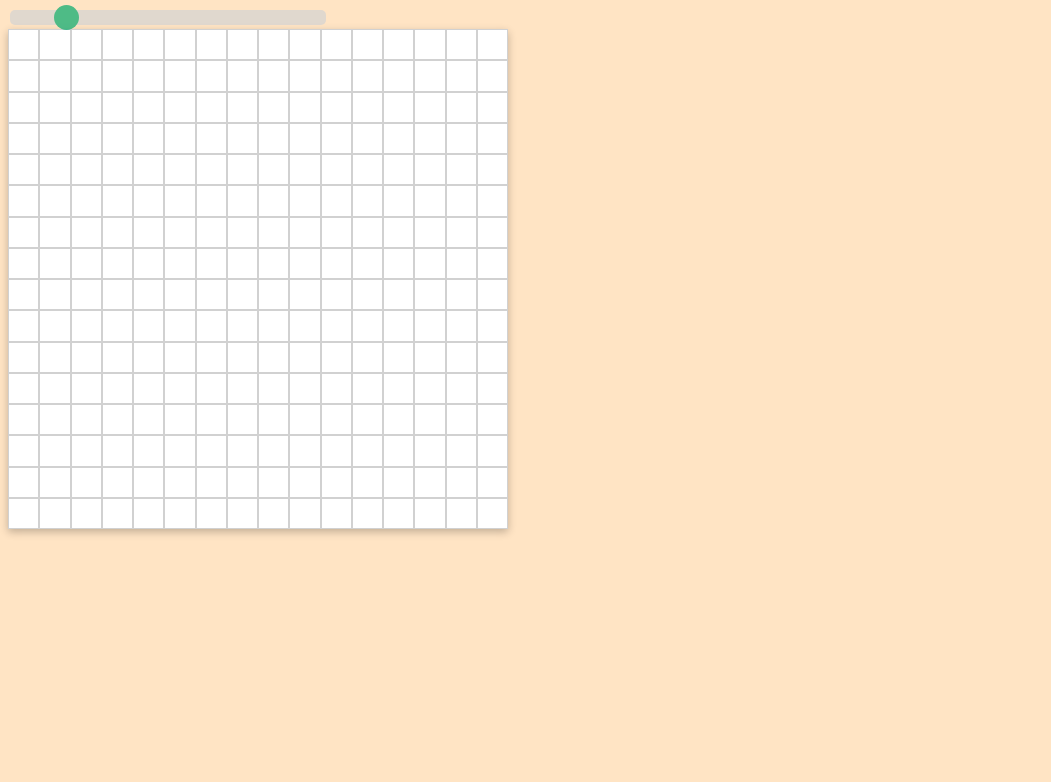
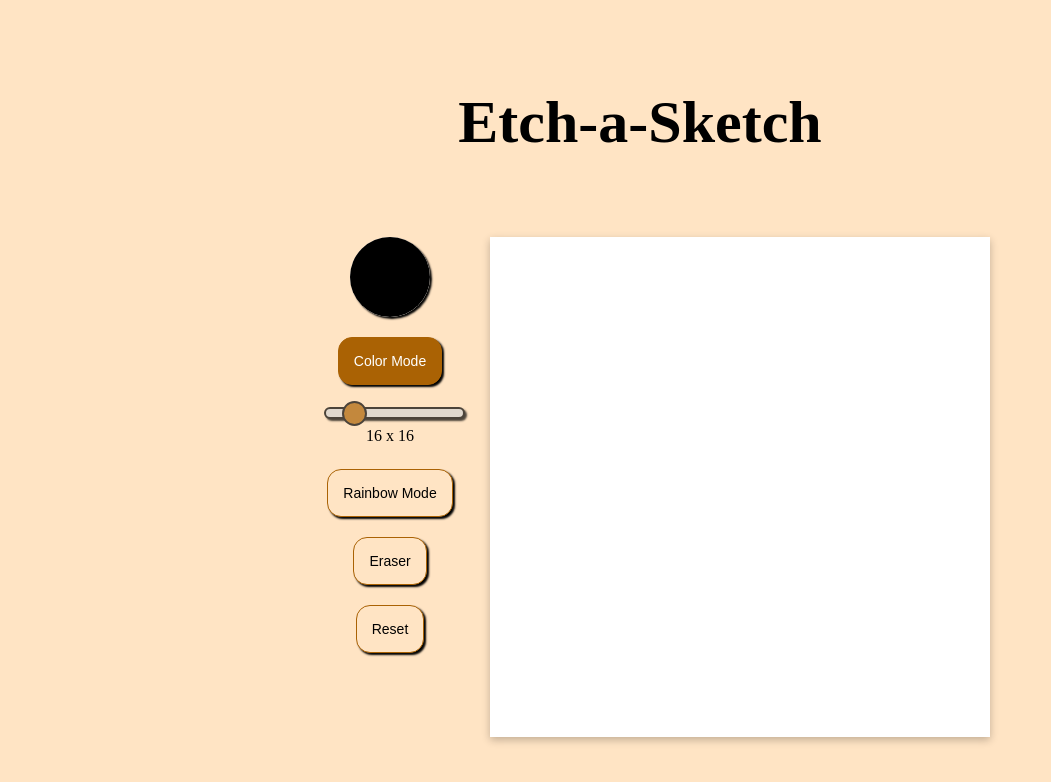
Before and after one commit to subit419/etch-a-sketch, a plain HTML site: page index.html in a window 1280 px wide. Shown: the whole page, without its empty margins (0-1051 px from the left). Drawn offline with Linux system fonts and the light colour scheme.

Commit message:
the whole project done

```diff
--- a/etch-a-sketch.css
+++ b/etch-a-sketch.css
@@ -1,37 +1,62 @@
 body {
     background-color: bisque;
 }
+.title{
+    font-size: 60px;
+}
+.canvas {
+    display:flex;
+    justify-content: center;
+
+}
+header {
+    display:flex;
+    padding: 40px 0;
+    /* background-color:#a77945; */
+   justify-content: center;
+}
+
+.settings {
+    /* flex-grow: 1; */
+    flex-basis:200px;
+    display: flex;
+    flex-direction: column;
+    gap: 20px;
+    align-items: center;
+}
+
 .container {
     display: grid;
     height: 500px;
-    width: 500px;
+    flex-basis: 500px;
     box-shadow: rgba(0, 0, 0, 0.24) 0px 3px 8px;
-}
-.row {
-    display: flex;
-    width: auto;
-    height: auto;
-    border: none;
-    justify-content: center;
+
 }
 
 .cell{
     width: auto;
     height: auto;
-    border: 1px solid rgba(25, 25, 25, .2);
+    /* border: 1px solid rgba(25, 25, 25, .2); */
     background-color: white;
+}
+
+#sliderValue {
+    text-align: center;
+    padding: 4px;
 }
 
 .slider {
     -webkit-appearance: none;
-    width: 25%;
-    height: 15px;
-    border-radius: 5px;
+    width: 100%;
+    height: 8px;
+    border-radius: 10px;
     background: #d3d3d3;
     outline: none;
     opacity: 0.7;
     -webkit-transition: .2s;
     transition: opacity .2s;
+    border: 2px solid black;
+    box-shadow: 2px 2px 2px black;
   }
 
   .slider::-webkit-slider-thumb {
@@ -40,14 +65,64 @@ body {
     width: 25px;
     height: 25px;
     border-radius: 50%;
-    background: #04AA6D;
+    background: #aa6204;
     cursor: pointer;
+    border: 2px solid black;
   }
 
   .slider::-moz-range-thumb {
     width: 25px;
     height: 25px;
     border-radius: 50%;
-    background: #04AA6D;
+    background: #aa6204;
     cursor: pointer;
   }
+  #drawColor {
+    position: absolute;
+    right: -8px;
+    top: -8px;
+    width: 96px;
+    height: 96px;
+    border: none;
+  }
+
+  .colorPickerContainer {
+
+    text-align: center;
+    position: relative;
+    overflow: hidden;
+    width: 80px;
+    height: 80px;
+    border: none;
+    border-radius: 80px;
+    box-shadow: 2px 2px 2px black;
+  }
+
+  .slidecontainer {
+    text-align: center;
+  }
+
+  .button {
+    background-color: bisque; /* Green */
+    border: 1px solid #aa6204;
+    color: black;
+    padding: 15px 15px;
+    text-align: center;
+    text-decoration: none;
+    display: inline-block;
+    font-size: 14px;
+    border-radius: 14px;
+    box-shadow: 2px 2px 2px black;
+  }
+
+  .active {
+    background-color: #aa6204; /* Green */
+    border: 1px solid #aa6204;
+    color: white;
+    padding: 15px 15px;
+    text-align: center;
+    text-decoration: none;
+    display: inline-block;
+    font-size: 14px;
+    border-radius: 14px;
+  }
--- a/etch-a-sketch.js
+++ b/etch-a-sketch.js
@@ -1,47 +1,93 @@
 const DEFAULT_GRID_SIZE = 16;
 const container = document.querySelector('.container');
 
-// for (let row = 1; row <= divRows; row++) {
-//     // Each Row has 16 columns of divs
-//     var divRow = document.createElement("Div");
-//     divRow.id = `row${row}`;
-//     divRow.className = "row"
-
-//     container.appendChild(divRow);
-//     let currentRow = document.querySelector(`#row${row}`);
-//     console.log(currentRow);
-
-//     for (let column = 1; column <= divColumns; column++) {
-//         var divColumn = document.createElement("Div");
-//         divColumn.id = `column${column}`;
-//         divColumn.className = "cell"
-
-
-//         currentRow.appendChild(divColumn);
-//     }
-// }
 function setupGrid(size) {
+    deleteCells();
     container.style.gridTemplateColumns = `repeat(${size}, 1fr)`;
     container.style.gridTemplateRows = `repeat(${size}, 1fr)`;
 
     for (let i = 0; i < size * size; i++) {
       const gridCell = document.createElement('div');
       gridCell.classList.add('cell');
-      gridCell.addEventListener('mouseover', colorCell)
+      gridCell.addEventListener('mouseover', colorCell);
+      gridCell.addEventListener('mousedown', colorCell);
       container.appendChild(gridCell);
     }
   }
 
+function deleteCells () {
+    while (container.firstChild) {
+        container.removeChild (container.firstChild)
+    }
+}
 
 function colorCell(e) {
-    this.style.backgroundColor = "black";
+    if (e.buttons == 1 || e.buttons == 3) {
+        if (rainbowMode) {
+            currentColor = getRandomColor();
+        }
+        this.style.backgroundColor = currentColor;
+    }
+
 }
 
+function changeColorMode(e) {
+    buttons.forEach(button => button.classList.remove('active'));
+    this.classList.add('active');
+    if (this.classList.contains('eraser')) {
+        currentColor = 'white';
+        rainbowMode = false;
+    } else if (this.classList.contains('color')) {
+        currentColor = colorPicker.value;
+        rainbowMode = false;
+    } else if (this.classList.contains('rainbow')) {
+        rainbowMode = true;
+    }
 
-var slide = document.getElementById('sizeSetting'),
+}
+
+function getRandomColor() {
+    var letters = '0123456789ABCDEF';
+    var color = '#';
+    for (var i = 0; i < 6; i++) {
+      color += letters[Math.floor(Math.random() * 16)];
+    }
+    return color;
+  }
+
+var slider = document.getElementById('sizeSetting'),
     sliderDiv = document.getElementById('sliderValue');
 
-slide.onchange
+const colorPicker = document.getElementById('drawColor');
+var currentColor = "#000000"
+
+
+const buttons = document.querySelectorAll('button');
+const btnReset = document.getElementById('btnReset');
+var rainbowMode = false;
+
+buttons.forEach(button => button.addEventListener("click", changeColorMode));
+
+btnReset.onclick = function() {
+    setupGrid(DEFAULT_GRID_SIZE);
+    colorPicker.value = "#000000";
+    currentColor = "black";
+    document.getElementById('btnColor').classList.add('active');
+    btnReset.classList.remove('active');
+    slider.value = DEFAULT_GRID_SIZE;
+    sliderDiv.innerHTML = DEFAULT_GRID_SIZE + " x " + DEFAULT_GRID_SIZE;
+
+}
+
+colorPicker.onchange = function () {
+    currentColor = this.value;
+
+}
+
+slider.onchange = function () {
+    sliderDiv.innerHTML = this.value + " x " + this.value;
+    setupGrid(this.value);
+}
 
 window.onload = () => {
     setupGrid(DEFAULT_GRID_SIZE);
--- a/index.html
+++ b/index.html
@@ -7,14 +7,26 @@
     <link rel="stylesheet" href="etch-a-sketch.css">
     <script src="etch-a-sketch.js" defer></script>
 </head>
-<body>
-    <div class="settings">
-        <div class="slidecontainer">
-            <input type="range" min="1" max="100" value="16" class="slider" id="sizeSetting">
-            <div id="sliderValue"></div>
+<body ondragstart="return false;" ondrop="return false;">
+    <header>
+        <h1 class="title">Etch-a-Sketch</h1>
+    </header>
+    <div class="canvas">
+        <div class="settings">
+            <div class="colorPickerContainer">
+                <input type="color" id="drawColor" value="#000000">
+            </div>
+            <button class="button color active" id="btnColor">Color Mode</button>
+            <div class="slidecontainer">
+                <input type="range" min="1" max="100" value="16" class="slider" id="sizeSetting">
+                <div id="sliderValue">16 x 16</div>
+            </div>
+            <button class="button rainbow" id="btnRainbow">Rainbow Mode</button>
+            <button class="button eraser" id="btnEraser">Eraser</button>
+            <button class="button reset" id="btnReset">Reset</button>
         </div>
+        <div class="container"></div>
     </div>
-    <div class="container"></div>
 
 </body>
 </html>
```
